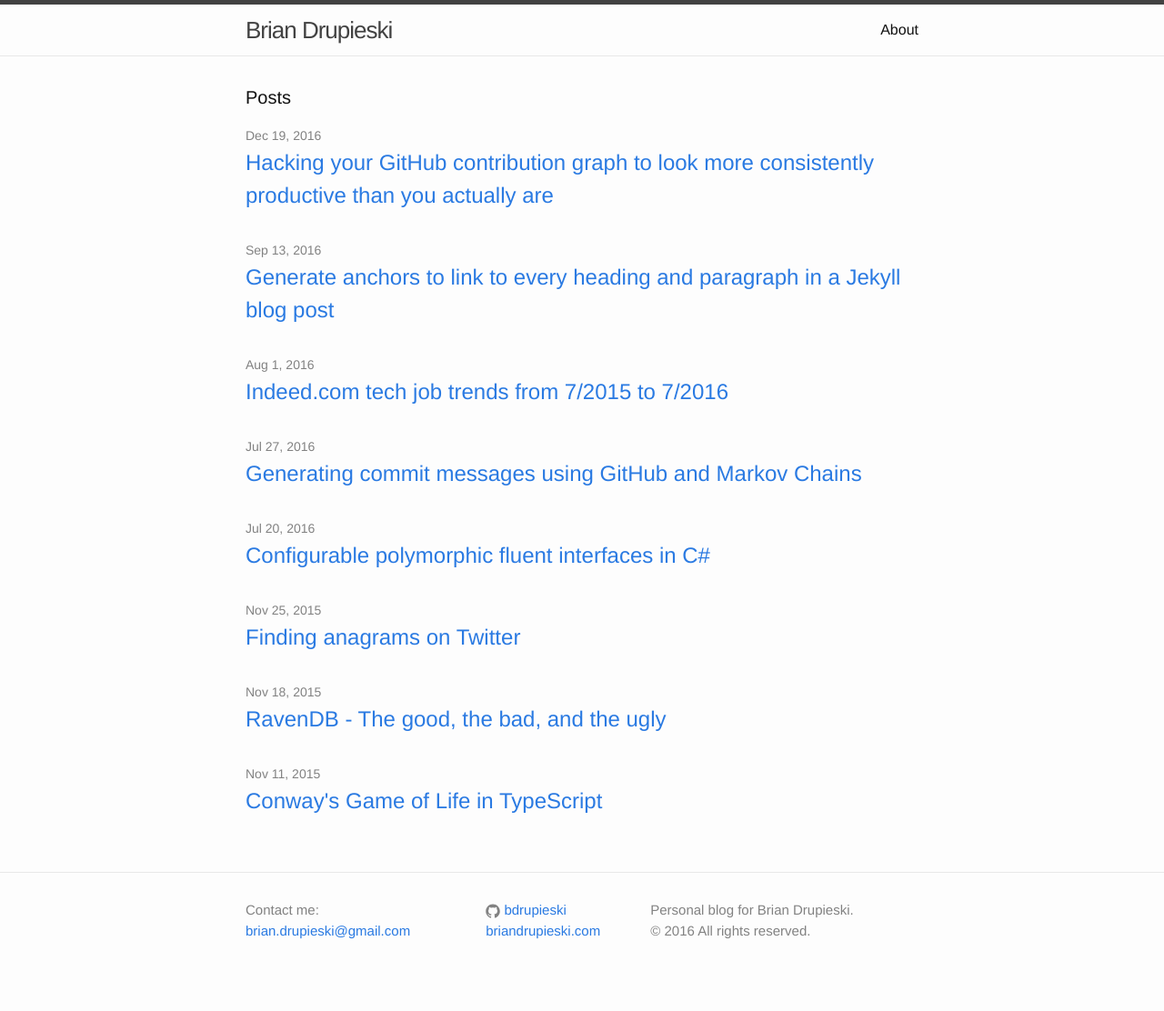
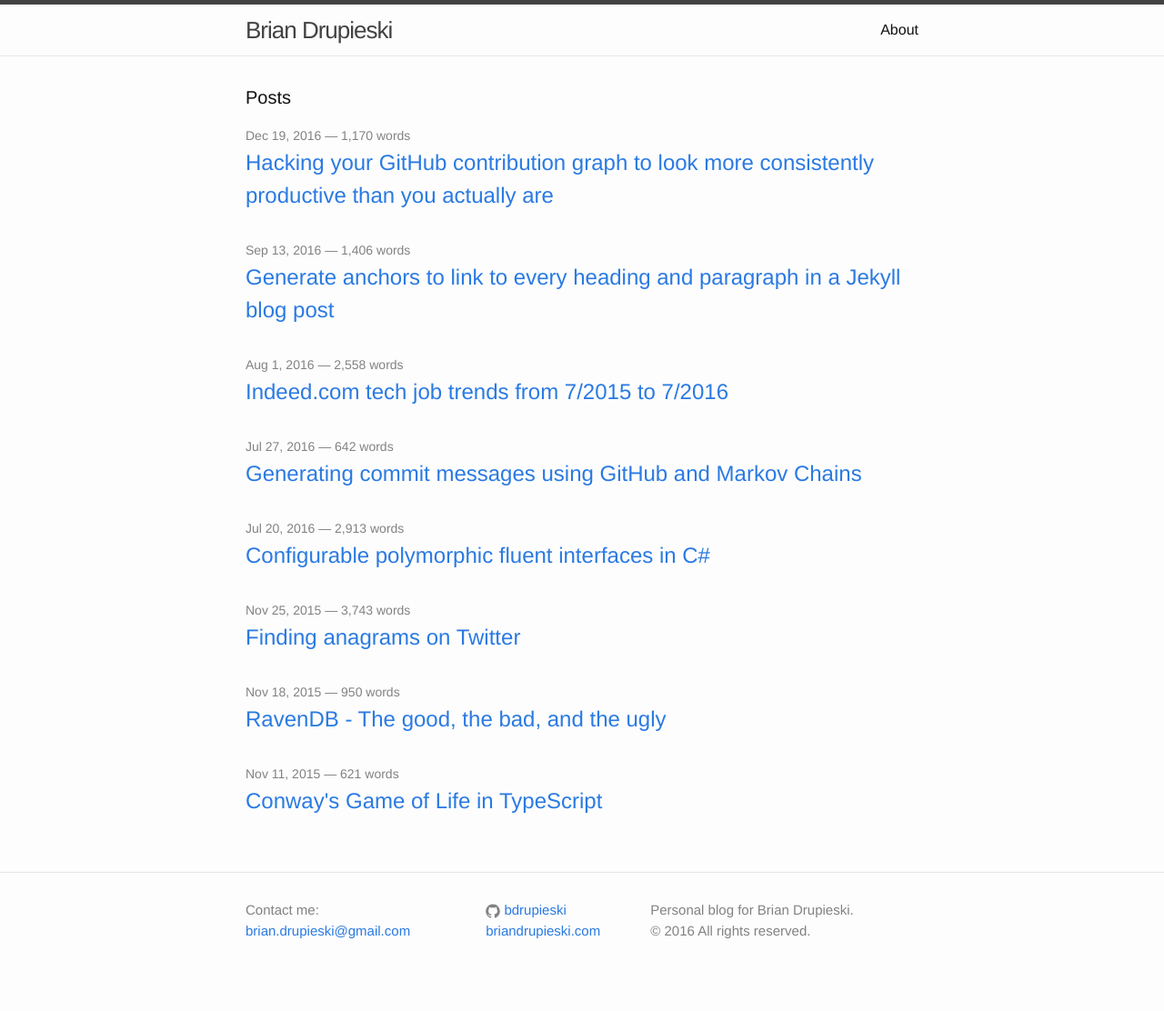
Before and after one commit to bdrupieski/bdrupieski.github.io, a Jekyll site: the page built from index.html, in a window 1280 px wide. Shown: the whole page at 91% size. Built offline with Jekyll 4.4.1, drawn with Linux system fonts in a browser that asks for light colours.

Commit message:
add word count for posts in post index

```diff
--- a/_layouts/default.html
+++ b/_layouts/default.html
@@ -1,6 +1,8 @@
 <!DOCTYPE html>
 <html>
 <link rel="shortcut icon" type="image/x-icon" href="/favicon.ico?">
+
+  <script src="assets/global/jquery-3.1.0.min.js"></script>
 
   {% include head.html %}
 
--- a/index.html
+++ b/index.html
@@ -9,7 +9,7 @@
   <ul class="post-list">
     {% for post in site.posts %}
       <li>
-        <span class="post-meta">{{ post.date | date: "%b %-d, %Y" }}</span>
+        <span class="post-meta">{{ post.date | date: "%b %-d, %Y" }} &#8212; <span data-format-number>{{ post.content | number_of_words }}</span> words</span>
 
         <h2>
           <a class="post-link" href="{{ post.url | prepend: site.baseurl }}">{{ post.title }}</a>
```
Also changed, not shown: other parts of _layouts/default.html (+8 -0 lines), _layouts/post.html (+2 -9 lines).
